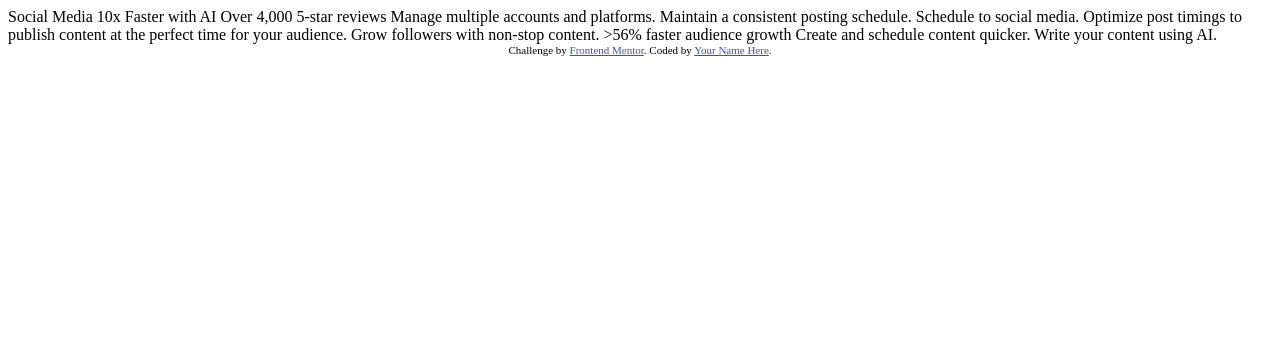
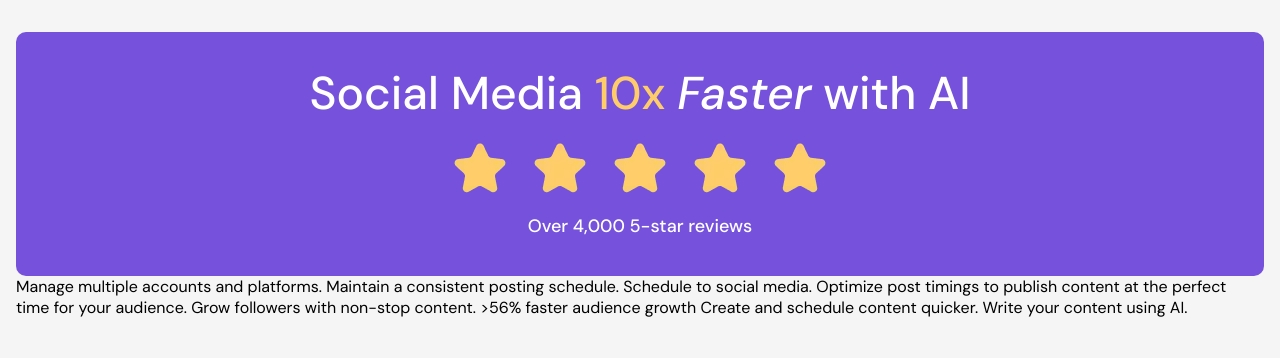
Before and after one commit to miguelzaga/bento-grid, a website: page index.html in a window 1280 px wide. Drawn offline with Linux system fonts and the light colour scheme.

Commit message:
setup sass and style first card

```diff
--- a/index.html
+++ b/index.html
@@ -1,24 +1,30 @@
 <!DOCTYPE html>
 <html lang="en">
+
 <head>
   <meta charset="UTF-8">
-  <meta name="viewport" content="width=device-width, initial-scale=1.0"> <!-- displays site properly based on user's device -->
+  <meta name="viewport" content="width=device-width, initial-scale=1.0">
 
   <link rel="icon" type="image/png" sizes="32x32" href="./assets/images/favicon-32x32.png">
 
   <title>Frontend Mentor | Bento grid</title>
 
-  <!-- Feel free to remove these styles or customise in your own stylesheet 👍 -->
-  <style>
-    .attribution { font-size: 11px; text-align: center; }
-    .attribution a { color: hsl(228, 45%, 44%); }
-  </style>
+  <link rel="preconnect" href="https://fonts.googleapis.com">
+  <link rel="preconnect" href="https://fonts.gstatic.com" crossorigin>
+  <link
+    href="https://fonts.googleapis.com/css2?family=DM+Sans:ital,opsz,wght@0,9..40,100..1000;1,9..40,100..1000&display=swap"
+    rel="stylesheet">
+  <link rel="stylesheet" href="./styles/css/index.css">
 </head>
+
 <body>
-
-  Social Media 10x Faster with AI
-  Over 4,000 5-star reviews
-
+  <div class="wrapper">
+    <article class="cell">
+      <h1 class="cell__title">Social Media <span class="cell__title--gold">10x</span> <span
+          class="cell__title--italic">Faster</span> with AI</h1>
+      <img src="./assets/images/illustration-five-stars.webp" alt="golden star" />
+      <p class="cell__text">Over 4,000 5-star reviews</p>
+    </article>
     Manage multiple accounts and platforms.
 
     Maintain a consistent posting schedule.
@@ -33,10 +39,10 @@
     Create and schedule content quicker.
 
     Write your content using AI.
+  </div>
 
-  <div class="attribution">
-    Challenge by <a href="https://www.frontendmentor.io?ref=challenge">Frontend Mentor</a>.
-    Coded by <a href="#">Your Name Here</a>.
-  </div>
+
+
 </body>
+
 </html>
--- /dev/null
+++ b/package.json
@@ -0,0 +1,5 @@
+{
+  "devDependencies": {
+    "sass": "^1.79.4"
+  }
+}
--- /dev/null
+++ b/styles/css/index.css
@@ -0,0 +1,76 @@
+:root {
+  --color-purple-500: #7551dc;
+  --color-yellow-500: #ffcc6a;
+}
+
+html {
+  box-sizing: border-box;
+}
+
+*,
+*::before,
+*::after {
+  box-sizing: inherit;
+}
+
+body {
+  margin: 0;
+  padding: 0;
+  font-family: "DM Sans", sans-serif;
+}
+
+.wrapper {
+  background-color: #f6f5f6;
+  padding: 32px 16px 40px;
+}
+
+h1 {
+  margin: 0;
+  padding: 0;
+}
+
+p {
+  margin: 0;
+  padding: 0;
+}
+
+.cell {
+  background-color: var(--color-purple-500);
+  border-radius: 10px;
+  padding: 40px 32px;
+  font-size: 46px;
+  color: #ffffff;
+  text-align: center;
+}
+.cell__title {
+  font-size: 2.875rem;
+  line-height: 0.9130434783;
+  letter-spacing: -4%;
+  font-weight: 500;
+  padding: 0 15px;
+  margin-bottom: 24px;
+}
+.cell__title--gold {
+  color: var(--color-yellow-500);
+}
+.cell__title--italic {
+  font-style: italic;
+}
+.cell__stars {
+  display: flex;
+  justify-content: center;
+  gap: 8px;
+  font-size: 32px;
+  margin-bottom: 8px;
+}
+.cell__stars > img {
+  width: 32px;
+}
+.cell__text {
+  font-size: 1.125rem;
+  line-height: 1.1111111111;
+  letter-spacing: -4%;
+  font-weight: 500;
+}
+
+/*# sourceMappingURL=index.css.map */
```
Also changed, not shown: 2 other files. Lines whose indentation alone changed are shown as unchanged.
